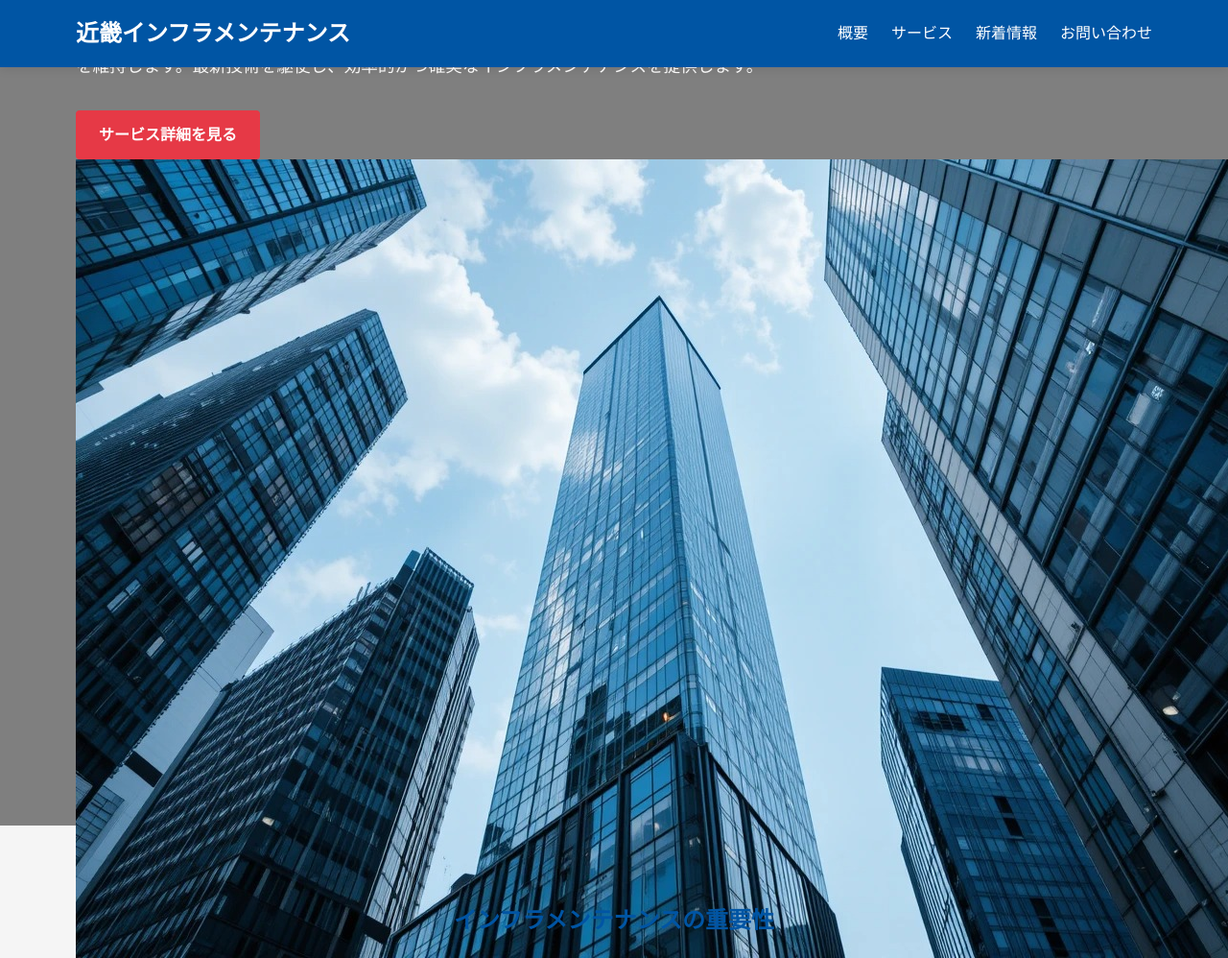
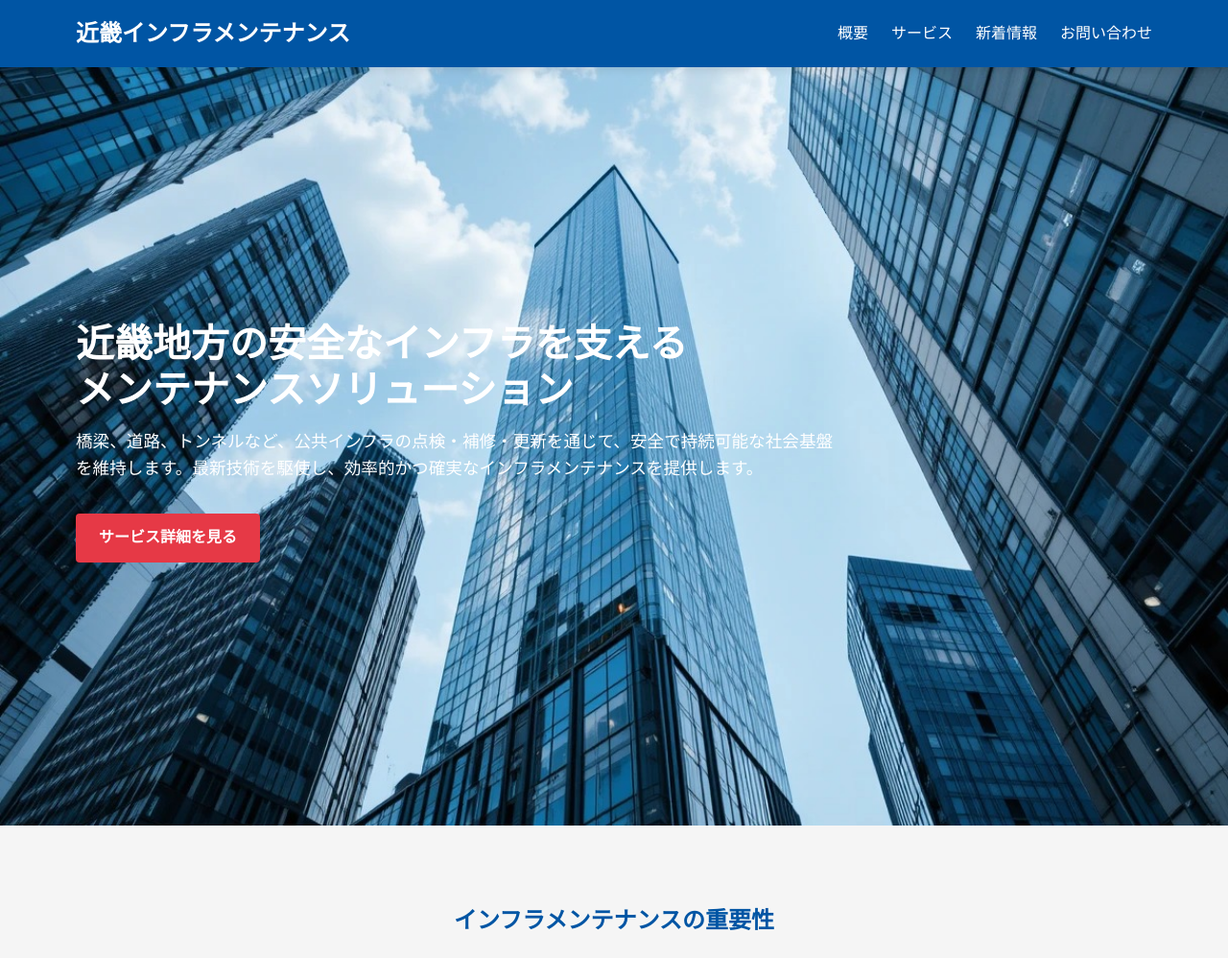
Before and after one commit to Soukikikuchi/kinki-infrastructure-maintenance, a plain HTML site: page index.html in a window 1280 px wide. Shown: the top 998 px of the page at 96% size. Drawn offline with Linux system fonts and the light colour scheme.

Commit message:
[Add]top-img

```diff
--- a/index.html
+++ b/index.html
@@ -283,13 +283,12 @@
         </div>
     </header>
 
-    <section class="hero">
+    <section class="hero" style="background: url('./top.jpg') center/cover no-repeat;">
         <div class="container">
             <div class="hero-content">
                 <h1>近畿地方の安全なインフラを支える<br>メンテナンスソリューション</h1>
                 <p>橋梁、道路、トンネルなど、公共インフラの点検・補修・更新を通じて、安全で持続可能な社会基盤を維持します。最新技術を駆使し、効率的かつ確実なインフラメンテナンスを提供します。</p>
                 <a href="#services" class="btn">サービス詳細を見る</a>
-                <img src="/top.jpg" alt="top-img">
             </div>
         </div>
     </section>
```
